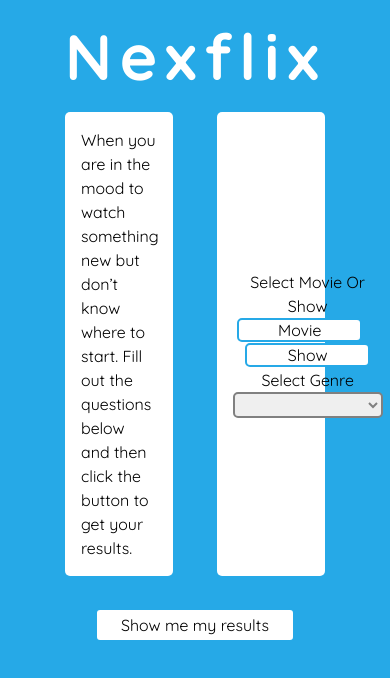
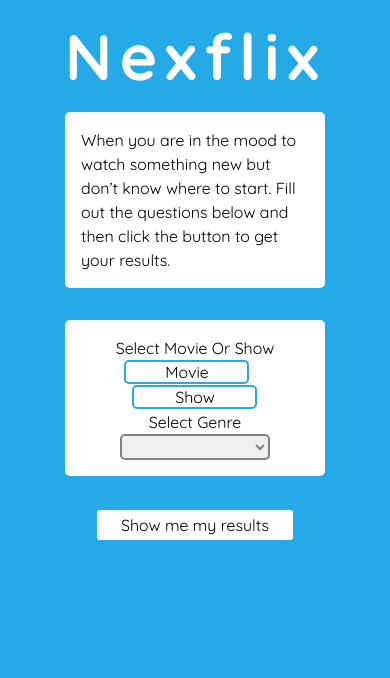
Before and after one commit to Jguz17/nexflix-frontend, a React (Create React App) app: page / in a window 390 px wide. Shown: the top 678 px of the page. Built offline with nearby package versions, Linux system fonts and the light colour scheme.

Commit message:
fully working and responsive. There is a bug when there is no image. Gotta fix that.

```diff
--- a/src/App.js
+++ b/src/App.js
@@ -77,11 +77,11 @@ function App () {
               <h1 style={{ fontSize: '4rem', letterSpacing: '.5rem', margin: '1rem 0' }}>Nexflix</h1>
             </Grid>
             <Grid item container xs={12} className='intro-and-form-container'>
-              <Grid item xs={5} className='intro-container container'>
+              <Grid item md={5} className='intro-container container'>
                 <p>When you are in the mood to watch something new but don’t know where to start. Fill out the questions below and then click the button to get your results.</p>
               </Grid>
-              <Grid item xs={2}/>
-              <Grid item xs={5} container className='form-container container' direction='column'>
+              <Grid item md={2}/>
+              <Grid item md={5} container className='form-container container' direction='column'>
                 <form onSubmit={(e) => handleSubmit(e)}>
                   <p>Select Movie Or Show</p>
                   <button onClick={(e) => selectType(e)} id='movie' className='button-styles' style={{marginRight: '1rem'}}>Movie</button>
@@ -100,7 +100,7 @@ function App () {
             <button className='button-generator-styles' onClick={(e) => getValue(e)}>Show me my results</button>
             <Grid className='movies-container' item container xs={12}>
                 {movies.map(movie => {
-                  return <Grid item className='movie-card' xs={3}>
+                  return <Grid item className='movie-card' md={4} lg={3}>
                     <MovieCard movie={movie}/>
                   </Grid>
                 })}
--- a/src/styles/index.css
+++ b/src/styles/index.css
@@ -109,6 +109,7 @@ select {
   -moz-border-radius: 5px;
   border-radius: 5px;
   outline: none;
+  cursor: pointer;
 }
 
 select:invalid{
@@ -127,3 +128,24 @@ select:invalid{
   -moz-border-radius: 5px;
   border-radius: 5px;
 }
+
+@media only screen and (max-width: 959px) {
+
+  .intro-and-form-container {
+    justify-content: center;
+  }
+
+  .intro-and-form-container .intro-container {
+    margin-bottom: 2rem;
+  }
+
+}
+
+@media only screen and (max-width: 719px) {
+  .movies-container {
+    justify-content: center;
+  }
+  .movies-container .movie-card {
+    margin-bottom: 1rem;
+  }
+}
```
